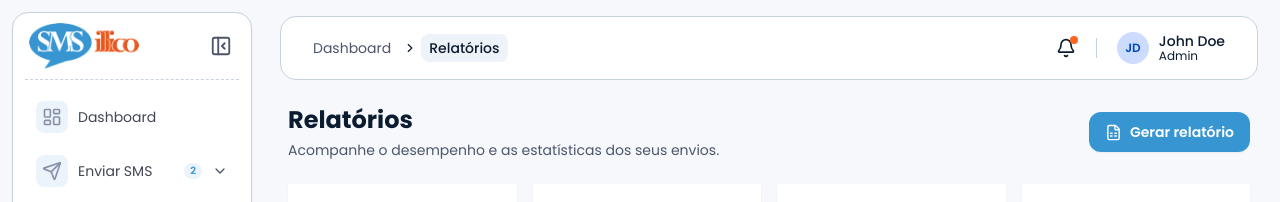
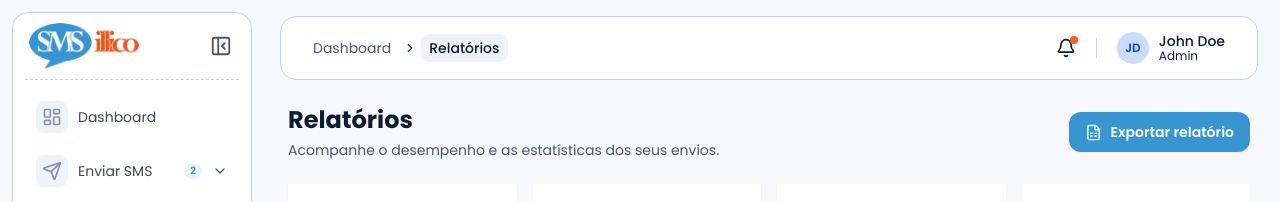
Before and after one commit to PauloInterlinkGlobal/free-lancer-app, a Next.js app: page /en/reports in a window 1280 px wide. Shown: the top 202 px of the page. Built offline with nearby package versions, Linux system fonts and the light colour scheme.

Commit message:
refactor: rename "Gerar relatório" to "Exportar relatório"
Update UI labels to more accurately reflect that the action exports data rather than generating it.

```diff
--- a/src/core/components/Breadcrumb/BreadcrumbButtons/DashboardBreadcrumbButtons.tsx
+++ b/src/core/components/Breadcrumb/BreadcrumbButtons/DashboardBreadcrumbButtons.tsx
@@ -14,7 +14,7 @@ export function DashboardBreadcrumbButtons() {
         className="flex items-center gap-2 rounded-lg bg-primary px-4 py-2 text-sm font-medium text-white transition-opacity hover:opacity-90"
       >
         <FileBarChart size={16} aria-hidden />
-        Gerar relatório
+        Exportar relatório
       </button>
     </div>
   );
--- a/src/core/components/Breadcrumb/BreadcrumbButtons/ReportsBreadcrumbButtons.tsx
+++ b/src/core/components/Breadcrumb/BreadcrumbButtons/ReportsBreadcrumbButtons.tsx
@@ -14,7 +14,7 @@ export function ReportsBreadcrumbButtons() {
         className="flex w-full items-center justify-center gap-2 rounded-xl bg-primary px-4 py-2.5 text-sm font-semibold text-white shadow-sm transition-opacity hover:opacity-90 active:scale-[0.98] sm:w-auto"
       >
         <FileSpreadsheet size={17} aria-hidden />
-        Gerar relatório
+        Exportar relatório
       </button>
     </div>
   );
--- a/src/modules/dashboard/components/Report/GenerateReportModal.tsx
+++ b/src/modules/dashboard/components/Report/GenerateReportModal.tsx
@@ -85,7 +85,7 @@ export function GenerateReportModal() {
             </span>
             <div>
               <h2 className="text-lg font-semibold text-primary-content">
-                Gerar relatório
+                Exportar relatório
               </h2>
               <p className="mt-1 text-xs text-muted-content">
                 Escolha o período e exporte o resumo do dashboard em SVG.
--- a/src/modules/reports/components/GenerateReportModal.tsx
+++ b/src/modules/reports/components/GenerateReportModal.tsx
@@ -59,7 +59,7 @@ export function GenerateReportModal({ campaigns }: GenerateReportModalProps) {
             </span>
             <div>
               <h2 className="text-base font-bold text-primary-content sm:text-lg">
-                Gerar relatório
+                Exportar relatório
               </h2>
               <p className="mt-0.5 text-xs text-muted-content sm:mt-1">
                 Selecione o período para exportar o relatório em formato CSV.
```
